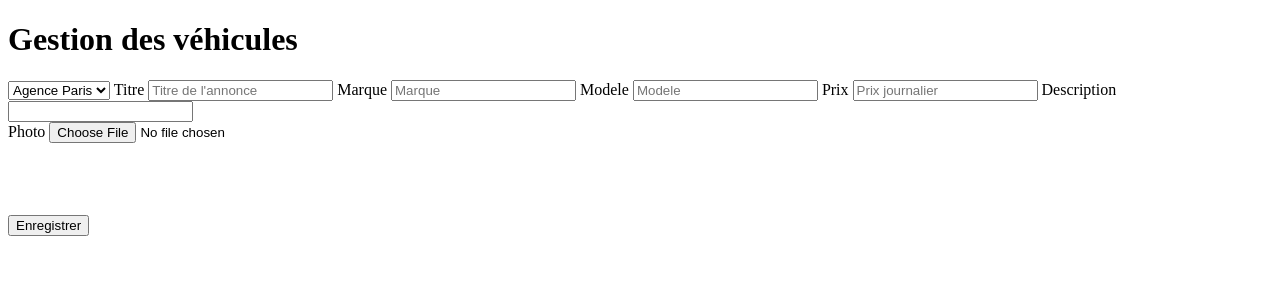
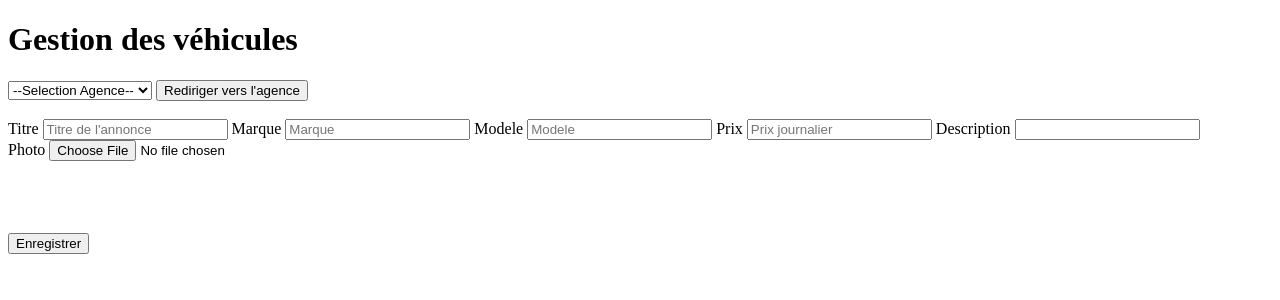
Before and after one commit to EmerickSAMSON/Projet_POO, a PHP site: page /vehicule.php?id_agence=1 in a window 1280 px wide. Shown: the top 300 px of the page. Run offline with PHP 8.4, Linux system fonts and the light colour scheme; tables that the repository leaves empty or names only in its code hold one stand-in row (values such as "Sample post").

Commit message:
Jointure faite, Partie vehicule fonctionnnelle

```diff
--- a/src/models/agence.model.php
+++ b/src/models/agence.model.php
@@ -1,32 +1,28 @@
 <?php
 
-class AgenceModel
-{
+class AgenceModel{
 
   private $connexion;
 
   public function __construct()
   {
-    $db = new Database();
-    $this->connexion = $db->getPDO();
+    $db= new Database();
+    $this->connexion=$db->getPDO();
   }
 
+  public function insert($titreAgence, $adresseAgence, $villeAgence, $cpAgence,$descriptionAgence, $photoAgence){
 
-  //CRUD -->CREATE
-  public function insert($titreAgence, $adresseAgence, $villeAgence, $cpAgence, $descriptionAgence, $photoAgence)
-  {
-    var_dump($titreAgence, $adresseAgence, $villeAgence, $cpAgence, $descriptionAgence, $photoAgence);
-
-    $request = $this->connexion->prepare("INSERT INTO agences (titre_agence, adresse, ville, cp, description,  photo, date_created) VALUES (:titre_agence, :adresse, :ville,:cp, :description, :photo, NOW())");
+    $request= $this->connexion->prepare("INSERT INTO agences (titre_agence, adresse, ville,  cp, description, photo, date_created) VALUES (:titre_agence, :adresse, :ville, :cp, :description , :photo, NOW())");
 
     $request->execute([
-      ":titre_agence" => $titreAgence,
-      ":adresse" => $adresseAgence,
-      ":ville" => $villeAgence,
-      ":cp" => $cpAgence,
-      ":description" => $descriptionAgence,
-      ":photo" => $photoAgence
+      ":titre_agence"=>$titreAgence,
+      ":adresse"=>$adresseAgence,
+      ":ville"=>$villeAgence,
+      ":cp"=>$cpAgence,
+      ":description"=>$descriptionAgence,
+      ":photo"=>$photoAgence
     ]);
+
   }
 
   public function read(){
@@ -35,6 +31,9 @@ class AgenceModel
     $result = $request->fetchAll(PDO::FETCH_ASSOC);
     return $result;
   }
+
+
+
 }
 
 require_once('../src/config/Database.php');
--- a/src/models/vehicule.model.php
+++ b/src/models/vehicule.model.php
@@ -36,12 +36,10 @@ class VehiculeModel
       ":prix_journalier" => $prixVehicule
     ]);
   }
-
-//   public function getOne($IDAgence){
-//   $request = $this->connexion->prepare('SELECT id_agence FROM agences WHERE id_agence=1');
-//   var_dump($request);
-//   $request->execute([
-//       ':id_agence' => $IDAgence
-//   ]);
-// }
+  public function read(){ //rajout de a.titre_agence en tant que test
+    $request = $this->connexion->prepare('SELECT * FROM vehicule LEFT JOIN agences ON vehicule.id_agence = agences.id_agence');
+  $request->execute(/*[":id_agence"=>$_GET['titre_agence']]*/);
+    $result = $request->fetchAll(PDO::FETCH_ASSOC);
+    return $result;
+  }
 }
--- a/views/agence.php
+++ b/views/agence.php
@@ -108,7 +108,7 @@
         </div>
         <div>
 
-          <label for="description">description</label>
+          <label for="description">Description</label>
           <input type="text" id="description" name="description">
 
         </div>
--- a/views/vehicule.php
+++ b/views/vehicule.php
@@ -1,10 +1,14 @@
 <?php
+require_once('../src/models/agence.model.php');
+//require_once('../src/controllers/agence.controller.php');
 require_once('../src/controllers/vehicule.controller.php');
 require_once('../src/models/vehicule.model.php');
 
 
-if (!empty($_POST['titre']) && !empty($_POST['marque']) && !empty($_POST['modele']) && !empty($_POST['prix']) && !empty($_POST['description']) && !empty($_FILES['photo'])) {
+if (!empty ($_POST['titre']) && !empty($_POST['marque']) && !empty($_POST['modele']) && !empty($_POST['prix']) && !empty($_POST['description']) && !empty($_FILES['photo'])) {
   if (isset($_FILES['photo'])) {
+//RAJOUT DE $_GET !empty($_GET['titre_agence']) &&
+
 
     $tmpName = $_FILES['photo']['tmp_name'];
     $name = $_FILES['photo']['name'];
@@ -13,13 +17,26 @@ if (!empty($_POST['titre']) && !empty($_POST['marque']) && !empty($_POST['modele
     if (in_array($_FILES['photo']['type'], $extensions)) {
       move_uploaded_file($tmpName, './upload/' . $name);
 
-      $vehicule = new VehiculeController($_POST['id_agence'],$_POST['titre'], $_POST['marque'], $_POST['modele'], $_POST['description'], './upload/' . $name, $_POST['prix']);
+      $vehicule = new VehiculeController($_GET['id_agence'], $_POST['titre'], $_POST['marque'], $_POST['modele'], $_POST['description'], './upload/' . $name, $_POST['prix']);
       $vehicule->inscription();
     } else {
       echo "Mauvaise extension";
     }
   }
 }
+
+$result = new AgenceModel;
+// var_dump($result);
+$results=$result->read();
+// echo '<pre>';
+// var_dump($results);
+// echo '</pre>';
+
+$resultOne = new VehiculeModel;
+$resultUn = $resultOne->read();
+// echo '<pre>';
+// var_dump($resultUn);
+// echo '</pre>';
 
 ?>
 <!DOCTYPE html>
@@ -34,14 +51,18 @@ if (!empty($_POST['titre']) && !empty($_POST['marque']) && !empty($_POST['modele
 
 <body>
   <h1>Gestion des véhicules</h1>
+<form method="get" action="vehicule.php">
+<select name="id_agence">
+      <option>--Selection Agence--</option>
+      <?php foreach ($results as $values):?>
+      <option value="<?=$values['id_agence'];?>"><?= $values["titre_agence"];?></option>
+      <?php endforeach;?>
+    </select>
+    <button>Rediriger vers l'agence</button>
+</form>
 
-  <form action="vehicule.php" method="post" enctype="multipart/form-data">
-
-  <select name="id_agence">
-      <option value="1">Agence Paris</option>
-      <option value="2">Agence Lyon</option>
-
-    </select>
+<br>
+<form action="vehicule.php?id_agence=<?=$_GET['id_agence'] ?>" method="post" enctype="multipart/form-data">
     <label for="titre">Titre</label>
     <input type="text" id="titre" name="titre" placeholder="Titre de l'annonce">
 
@@ -66,7 +87,7 @@ if (!empty($_POST['titre']) && !empty($_POST['marque']) && !empty($_POST['modele
     <br>
     <br>
     <br>
-
+<!--FAIRE TABLEAU -->
     <button>Enregistrer</button>
 
   </form>
```
